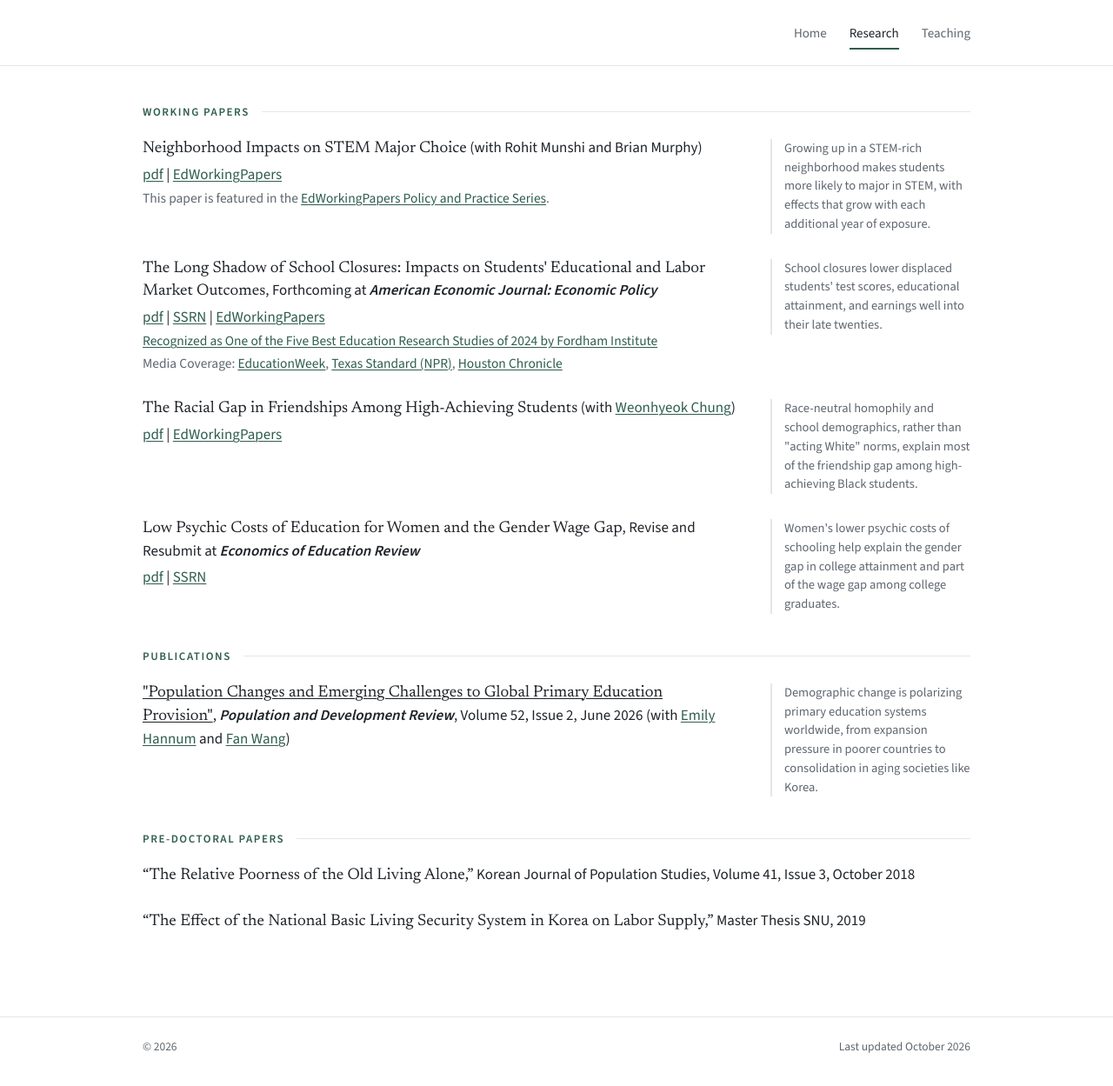
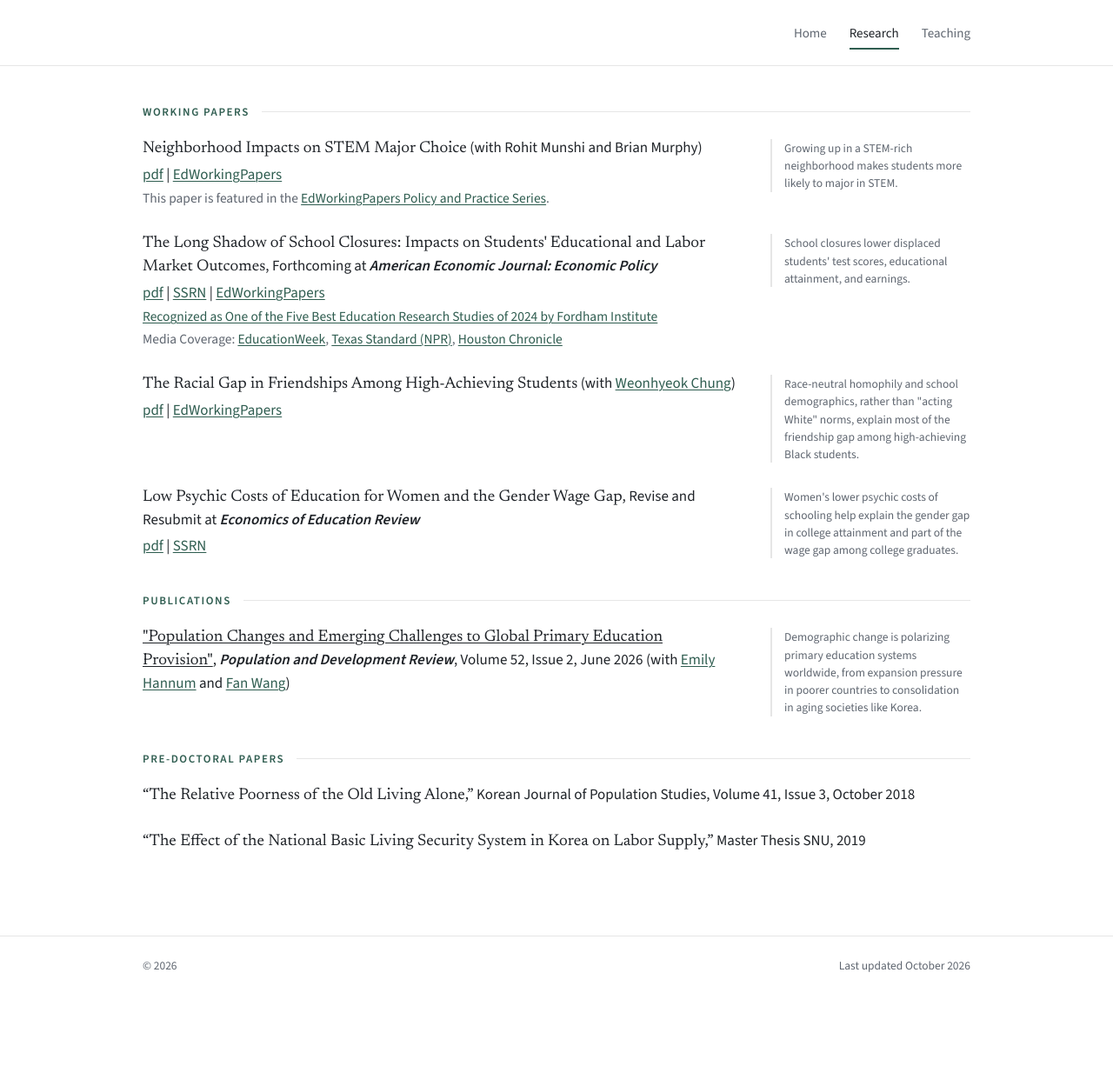
Before and after one commit to Jeonghyeok-Kim/Jeonghyeok-Kim.github.io, a Jekyll site: the page built from research.html, in a window 1280 px wide. Shown: the whole page at 87% size. Built offline with Jekyll 4.4.1, drawn with Linux system fonts in a browser that asks for light colours; after the commit the page ends 1156 px from its top, so only the background shows below that.

Commit message:
Shorten two summaries and reduce summary font size (draft, not pushed)
Co-Authored-By: Claude Opus 5.5 <noreply@anthropic.com>
Claude-Session: https://claude.ai/code/session_01C8SfPgZMHDBmCfKXUXuK3z

```diff
--- a/_data/papers.yml
+++ b/_data/papers.yml
@@ -18,7 +18,7 @@
 working_papers:
 
   - title: "Neighborhood Impacts on STEM Major Choice"
-    summary: "Growing up in a STEM-rich neighborhood makes students more likely to major in STEM, with effects that grow with each additional year of exposure."
+    summary: "Growing up in a STEM-rich neighborhood makes students more likely to major in STEM."
     info: "(with Rohit Munshi and Brian Murphy)"
     links:
       pdf: /assets/Neighborhood_effects_STEM.pdf
@@ -27,7 +27,7 @@ working_papers:
       - "This paper is featured in the [EdWorkingPapers Policy and Practice Series](https://edworkingpapers.com/policy-practice-series/ai25-1263)."
 
   - title: "The Long Shadow of School Closures: Impacts on Students' Educational and Labor Market Outcomes"
-    summary: "School closures lower displaced students' test scores, educational attainment, and earnings well into their late twenties."
+    summary: "School closures lower displaced students' test scores, educational attainment, and earnings."
     info: ", Forthcoming at *American Economic Journal: Economic Policy*"
     links:
       pdf: /assets/School_Closure_and_Student_Outcomes.pdf
--- a/assets/css/main.css
+++ b/assets/css/main.css
@@ -86,7 +86,7 @@ a:hover { color: #1d4237; }
 .paper { margin-bottom: 26px; }
 .paper.has-summary { display: grid; grid-template-columns: minmax(0, 1fr) 230px; gap: 40px; align-items: start; }
 .paper-summary {
-  margin: 3px 0 0 !important; font-size: 14.5px; line-height: 1.5; color: var(--muted);
+  margin: 3px 0 0 !important; font-size: 13.5px; line-height: 1.5; color: var(--muted);
   padding-left: 14px; border-left: 2px solid var(--rule);
 }
 .paper p { margin: 0; }
```
